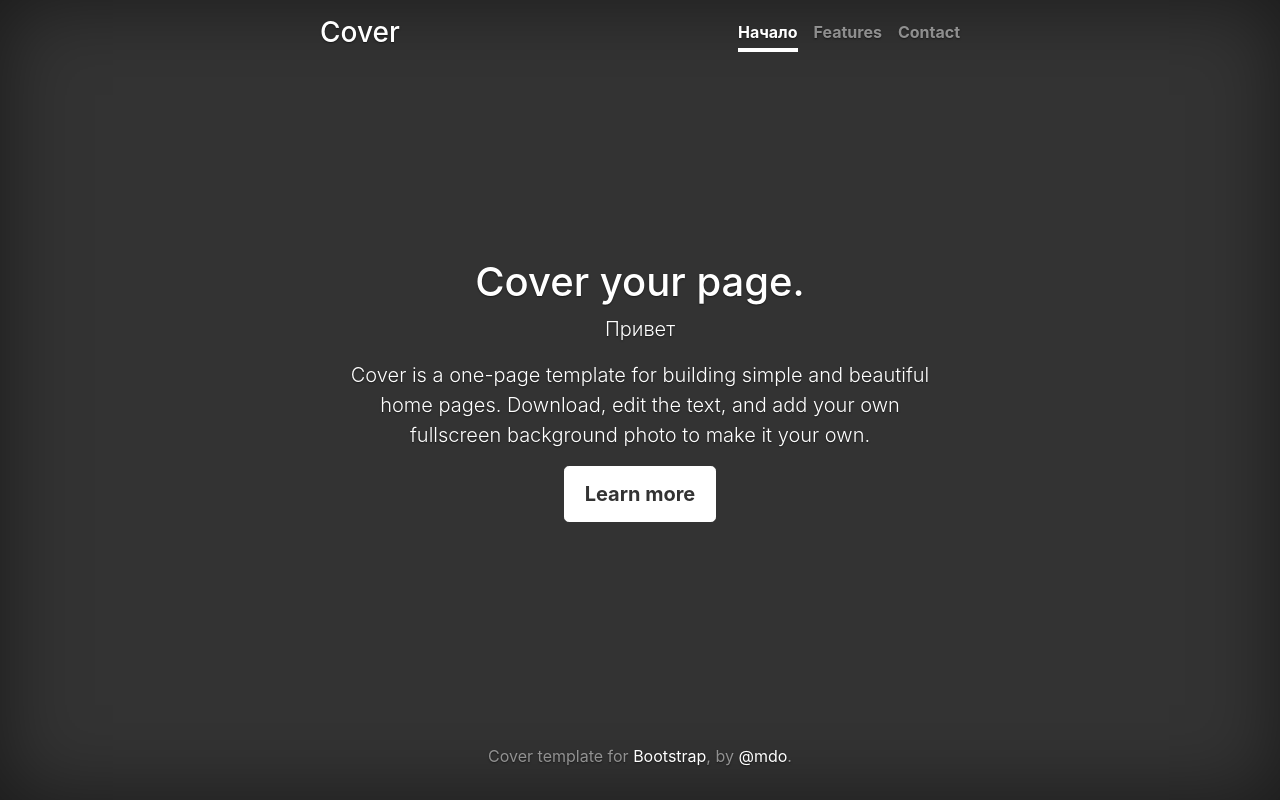
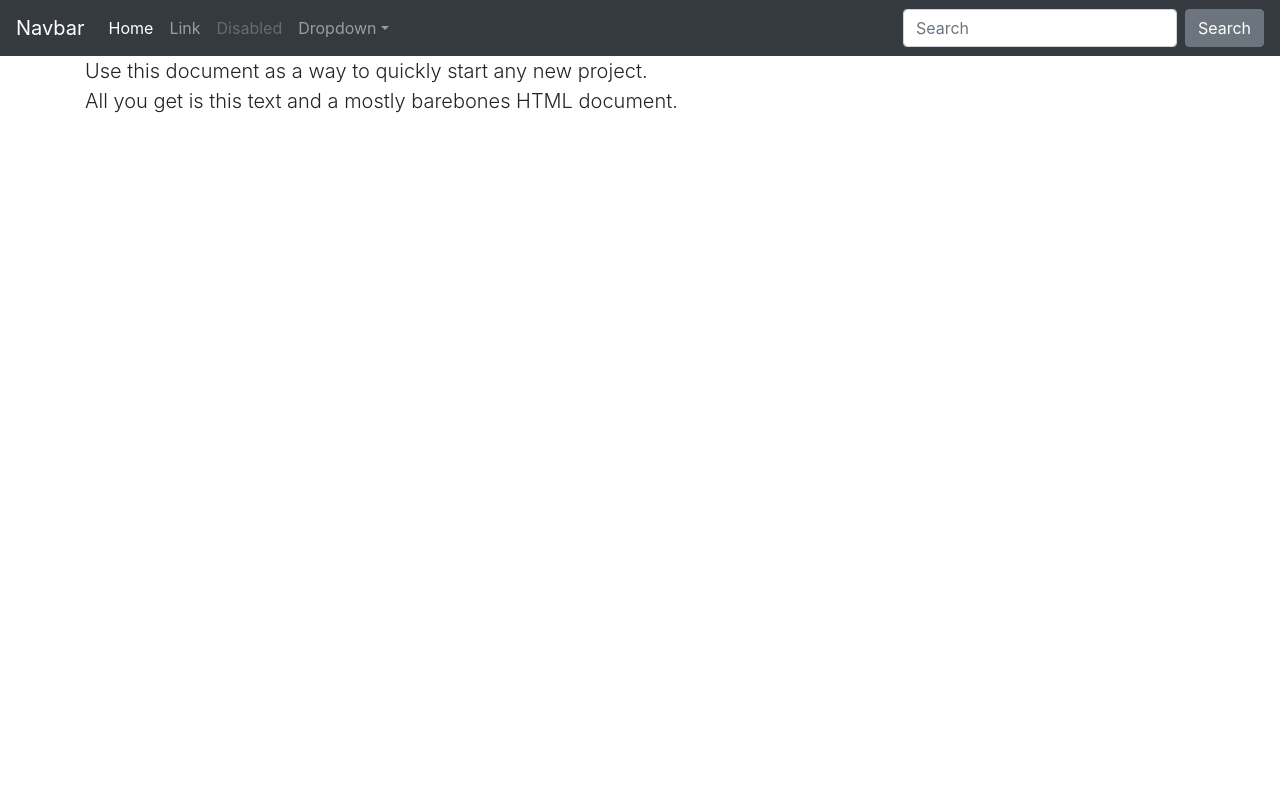
Before and after one commit to mym1chelle/python-project-52, a Django app: page / in a window 1280 px wide. Run offline with Django 4.2, Linux system fonts and the light colour scheme; some libraries are stand-ins or nearby versions.

Commit message:
Change template

```diff
--- a/task_manager/settings.py
+++ b/task_manager/settings.py
@@ -139,8 +139,6 @@ LANGUAGES = (
 # https://docs.djangoproject.com/en/4.1/howto/static-files/
 
 STATIC_URL = 'static/'
-STATIC_ROOT = os.path.join(BASE_DIR, 'static')
-STATICFILES_DIRS = []
 
 STATICFILES_STORAGE = "whitenoise.storage.CompressedManifestStaticFilesStorage"
 
--- a/task_manager/static/cover.css
+++ /dev/null
@@ -1,106 +0,0 @@
-/*
- * Globals
- */
-
-/* Links */
-a,
-a:focus,
-a:hover {
-  color: #fff;
-}
-
-/* Custom default button */
-.btn-secondary,
-.btn-secondary:hover,
-.btn-secondary:focus {
-  color: #333;
-  text-shadow: none; /* Prevent inheritance from `body` */
-  background-color: #fff;
-  border: .05rem solid #fff;
-}
-
-
-/*
- * Base structure
- */
-
-html,
-body {
-  height: 100%;
-  background-color: #333;
-}
-
-body {
-  display: -ms-flexbox;
-  display: flex;
-  color: #fff;
-  text-shadow: 0 .05rem .1rem rgba(0, 0, 0, .5);
-  box-shadow: inset 0 0 5rem rgba(0, 0, 0, .5);
-}
-
-.cover-container {
-  max-width: 42em;
-}
-
-
-/*
- * Header
- */
-.masthead {
-  margin-bottom: 2rem;
-}
-
-.masthead-brand {
-  margin-bottom: 0;
-}
-
-.nav-masthead .nav-link {
-  padding: .25rem 0;
-  font-weight: 700;
-  color: rgba(255, 255, 255, .5);
-  background-color: transparent;
-  border-bottom: .25rem solid transparent;
-}
-
-.nav-masthead .nav-link:hover,
-.nav-masthead .nav-link:focus {
-  border-bottom-color: rgba(255, 255, 255, .25);
-}
-
-.nav-masthead .nav-link + .nav-link {
-  margin-left: 1rem;
-}
-
-.nav-masthead .active {
-  color: #fff;
-  border-bottom-color: #fff;
-}
-
-@media (min-width: 48em) {
-  .masthead-brand {
-    float: left;
-  }
-  .nav-masthead {
-    float: right;
-  }
-}
-
-
-/*
- * Cover
- */
-.cover {
-  padding: 0 1.5rem;
-}
-.cover .btn-lg {
-  padding: .75rem 1.25rem;
-  font-weight: 700;
-}
-
-
-/*
- * Footer
- */
-.mastfoot {
-  color: rgba(255, 255, 255, .5);
-}
--- a/task_manager/templates/base.html
+++ b/task_manager/templates/base.html
@@ -12,40 +12,78 @@
     <meta name="description" content="">
     <meta name="author" content="Mark Otto, Jacob Thornton, and Bootstrap contributors">
     <meta name="generator" content="Jekyll v4.1.1">
-    <title>Cover Template · Bootstrap</title>
+    <title>Starter Template · Bootstrap</title>
 
-    <link rel="canonical" href="https://getbootstrap.com/docs/4.5/examples/cover/">
+    <link rel="canonical" href="https://getbootstrap.com/docs/4.5/examples/starter-template/">
 
-    <!-- Custom styles for this template -->
-    <link type="text/css" href="{% static 'cover.css' %}" rel="stylesheet" />
+
+    <!-- Favicons -->
+<link rel="apple-touch-icon" href="/docs/4.5/assets/img/favicons/apple-touch-icon.png" sizes="180x180">
+<link rel="icon" href="/docs/4.5/assets/img/favicons/favicon-32x32.png" sizes="32x32" type="image/png">
+<link rel="icon" href="/docs/4.5/assets/img/favicons/favicon-16x16.png" sizes="16x16" type="image/png">
+<link rel="mask-icon" href="/docs/4.5/assets/img/favicons/safari-pinned-tab.svg" color="#563d7c">
+<link rel="icon" href="/docs/4.5/assets/img/favicons/favicon.ico">
+<meta name="msapplication-config" content="/docs/4.5/assets/img/favicons/browserconfig.xml">
+<meta name="theme-color" content="#563d7c">
+
+
+    <style>
+      .bd-placeholder-img {
+        font-size: 1.125rem;
+        text-anchor: middle;
+        -webkit-user-select: none;
+        -moz-user-select: none;
+        -ms-user-select: none;
+        user-select: none;
+      }
+
+      @media (min-width: 768px) {
+        .bd-placeholder-img-lg {
+          font-size: 3.5rem;
+        }
+      }
+    </style>
   </head>
-  <body class="text-center">
-    <div class="cover-container d-flex w-100 h-100 p-3 mx-auto flex-column">
-  <header class="masthead mb-auto">
-    <div class="inner">
-      <h3 class="masthead-brand">{% translate "Cover" %}</h3>
-      <nav class="nav nav-masthead justify-content-center">
-        <a class="nav-link active" href="#">{% translate "Home" %}</a>
-        <a class="nav-link" href="#">{% translate "Features" %}</a>
-        <a class="nav-link" href="#">{% translate "Contact" %}</a>
-      </nav>
-    </div>
-  </header>
+  <body>
+    <nav class="navbar navbar-expand-md navbar-dark bg-dark fixed-top">
+  <a class="navbar-brand" href="#">Navbar</a>
+  <button class="navbar-toggler" type="button" data-toggle="collapse" data-target="#navbarsExampleDefault" aria-controls="navbarsExampleDefault" aria-expanded="false" aria-label="Toggle navigation">
+    <span class="navbar-toggler-icon"></span>
+  </button>
 
-  <main role="main" class="inner cover">
-    <h1 class="cover-heading">Cover your page.</h1>
-    <p class="lead">{{ message }}</p>
-    <p class="lead">Cover is a one-page template for building simple and beautiful home pages. Download, edit the text, and add your own fullscreen background photo to make it your own.</p>
-    <p class="lead">
-      <a href="#" class="btn btn-lg btn-secondary">Learn more</a>
-    </p>
-  </main>
+  <div class="collapse navbar-collapse" id="navbarsExampleDefault">
+    <ul class="navbar-nav mr-auto">
+      <li class="nav-item active">
+        <a class="nav-link" href="#">Home <span class="sr-only">(current)</span></a>
+      </li>
+      <li class="nav-item">
+        <a class="nav-link" href="#">Link</a>
+      </li>
+      <li class="nav-item">
+        <a class="nav-link disabled" href="#" tabindex="-1" aria-disabled="true">Disabled</a>
+      </li>
+      <li class="nav-item dropdown">
+        <a class="nav-link dropdown-toggle" href="#" id="dropdown01" data-toggle="dropdown" aria-haspopup="true" aria-expanded="false">Dropdown</a>
+        <div class="dropdown-menu" aria-labelledby="dropdown01">
+          <a class="dropdown-item" href="#">Action</a>
+          <a class="dropdown-item" href="#">Another action</a>
+          <a class="dropdown-item" href="#">Something else here</a>
+        </div>
+      </li>
+    </ul>
+    <form class="form-inline my-2 my-lg-0">
+      <input class="form-control mr-sm-2" type="text" placeholder="Search" aria-label="Search">
+      <button class="btn btn-secondary my-2 my-sm-0" type="submit">Search</button>
+    </form>
+  </div>
+</nav>
 
-  <footer class="mastfoot mt-auto">
-    <div class="inner">
-      <p>Cover template for <a href="https://getbootstrap.com/">Bootstrap</a>, by <a href="https://twitter.com/mdo">@mdo</a>.</p>
-    </div>
-  </footer>
-</div>
-</body>
+<main role="main" class="container">
+
+  <div class="starter-template">
+    <h1>Bootstrap starter template</h1>
+    <p class="lead">Use this document as a way to quickly start any new project.<br> All you get is this text and a mostly barebones HTML document.</p>
+  </div>
+
+</main><!-- /.container -->
 </html>
```
